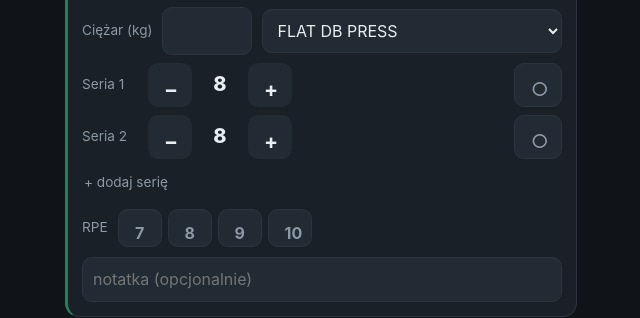
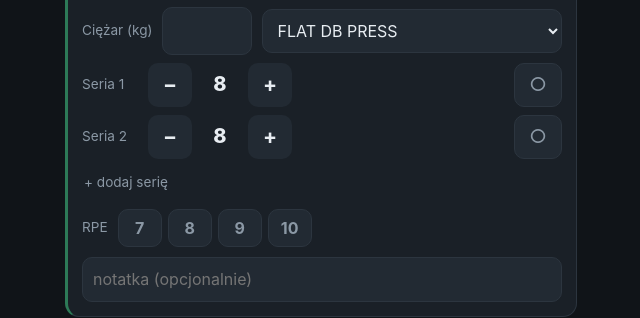
Before and after one commit to dawentAI/trening-20, a plain HTML site: page index.html in a window 1280 px wide. Both pictures are taken after a click on the button 640 px from the left and 425 px from the top of the page. Shown: the part 334-652 px from the top of the page, 319-959 px from the left. Drawn offline with Linux system fonts and the light colour scheme.

Commit message:
Wyśrodkowanie znaków w przyciskach +/−, RPE i tickboxach (były za nisko)
Te elementy dziedziczyły button padding 12px 16px i siadały za nisko w
boxach o stałej wysokości. Wymuszone wyśrodkowanie: inline-flex + center +
padding:0 + line-height:1. Podbicie CACHE_VERSION -> v10.

Co-Authored-By: Claude Opus 4.8 <noreply@anthropic.com>

```diff
--- a/style.css
+++ b/style.css
@@ -192,6 +192,8 @@ select { max-width: 100%; }
   width: 44px; height: 44px;
   font-size: 1.3rem; font-weight: 700;
   border-radius: 10px;
+  display: inline-flex; align-items: center; justify-content: center;
+  padding: 0; line-height: 1;
 }
 .stepper .val {
   width: 52px; text-align: center;
@@ -205,6 +207,8 @@ select { max-width: 100%; }
   background: var(--card2);
   color: var(--muted);
   border: 1px solid var(--border);
+  display: inline-flex; align-items: center; justify-content: center;
+  padding: 0; line-height: 1;
 }
 .check.on { background: var(--accent); color: #0b1f16; border-color: var(--accent); }
 
@@ -217,6 +221,8 @@ select { max-width: 100%; }
   background: var(--card2);
   color: var(--muted);
   border: 1px solid var(--border);
+  display: inline-flex; align-items: center; justify-content: center;
+  padding: 0; line-height: 1;
 }
 .rpe-chip.on { background: var(--card2); color: var(--accent); border-color: var(--accent); }
 
--- a/sw.js
+++ b/sw.js
@@ -1,6 +1,6 @@
 // Service worker — pozwala otworzyć aplikację offline (np. na siłowni bez zasięgu).
 // Przy każdej aktualizacji aplikacji podbij CACHE_VERSION.
-const CACHE_VERSION = "trening-v9";
+const CACHE_VERSION = "trening-v10";
 const ASSETS = [
   "./",
   "./index.html",
```
